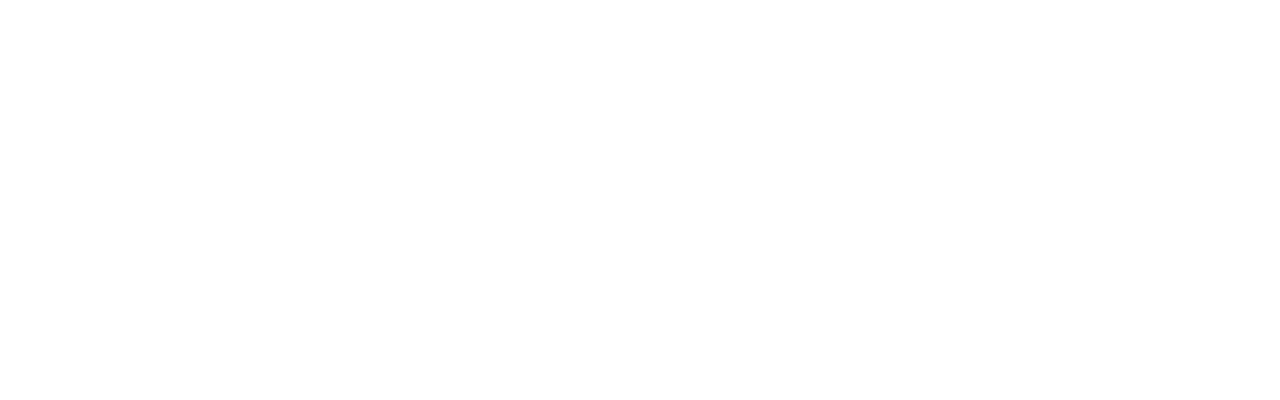
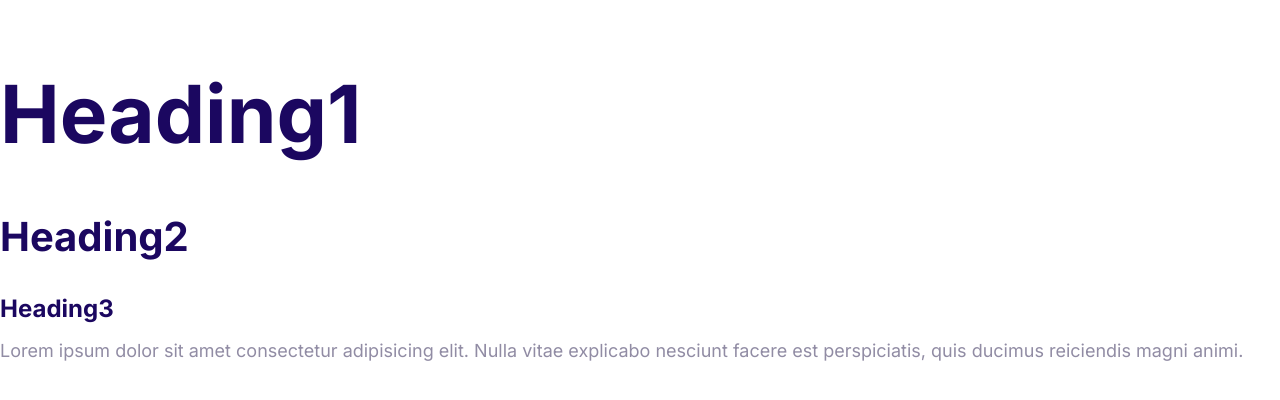
Before and after one commit to Yasser-Shehab/AquaFy, a website: page index.html in a window 1280 px wide. Drawn offline with nearby package versions, Linux system fonts and the light colour scheme.

Commit message:
Defined Styles For Fonts

```diff
--- a/css/styles.css
+++ b/css/styles.css
@@ -5,3 +5,50 @@
   --color-headings: #1b0760;
   --color-body: #918ca4;
 }
+html {
+  font-size: 62.5%;
+}
+
+body {
+  font-family: Inter, Arial, Helvetica, sans-serif;
+  color: var(--color-body);
+  font-size: 2.4rem;
+  line-height: 1.5;
+}
+
+h1,
+h2,
+h3 {
+  color: var(--color-headings);
+  margin-bottom: 1rem;
+}
+
+h1 {
+  font-size: 7rem;
+}
+h2 {
+  font-size: 4rem;
+}
+h3 {
+  font-size: 3rem;
+  margin-bottom: 1rem;
+}
+
+p {
+  margin-top: 0;
+}
+
+@media screen and (min-width: 1024px) {
+  body {
+    font-size: 1.8rem;
+  }
+  h1 {
+    font-size: 8rem;
+  }
+  h2 {
+    font-size: 4rem;
+  }
+  h3 {
+    font-size: 2.4rem;
+  }
+}
--- a/index.html
+++ b/index.html
@@ -6,8 +6,21 @@
     <meta name="viewport" content="width=device-width, initial-scale=1.0" />
     <link rel="stylesheet" href="./node_modules/normalize.css/normalize.css" />
     <link rel="stylesheet" href="./css/styles.css" />
-
+    <link rel="preconnect" href="https://fonts.googleapis.com" />
+    <link rel="preconnect" href="https://fonts.gstatic.com" crossorigin />
+    <link
+      href="https://fonts.googleapis.com/css2?family=Inter:wght@400;700&family=Permanent+Marker&display=swap"
+      rel="stylesheet"
+    />
     <title>AquaFy</title>
   </head>
-  <body></body>
+  <body>
+    <h1>Heading1</h1>
+    <h2>Heading2</h2>
+    <h3>Heading3</h3>
+    <p>
+      Lorem ipsum dolor sit amet consectetur adipisicing elit. Nulla vitae explicabo nesciunt facere
+      est perspiciatis, quis ducimus reiciendis magni animi.
+    </p>
+  </body>
 </html>
```
